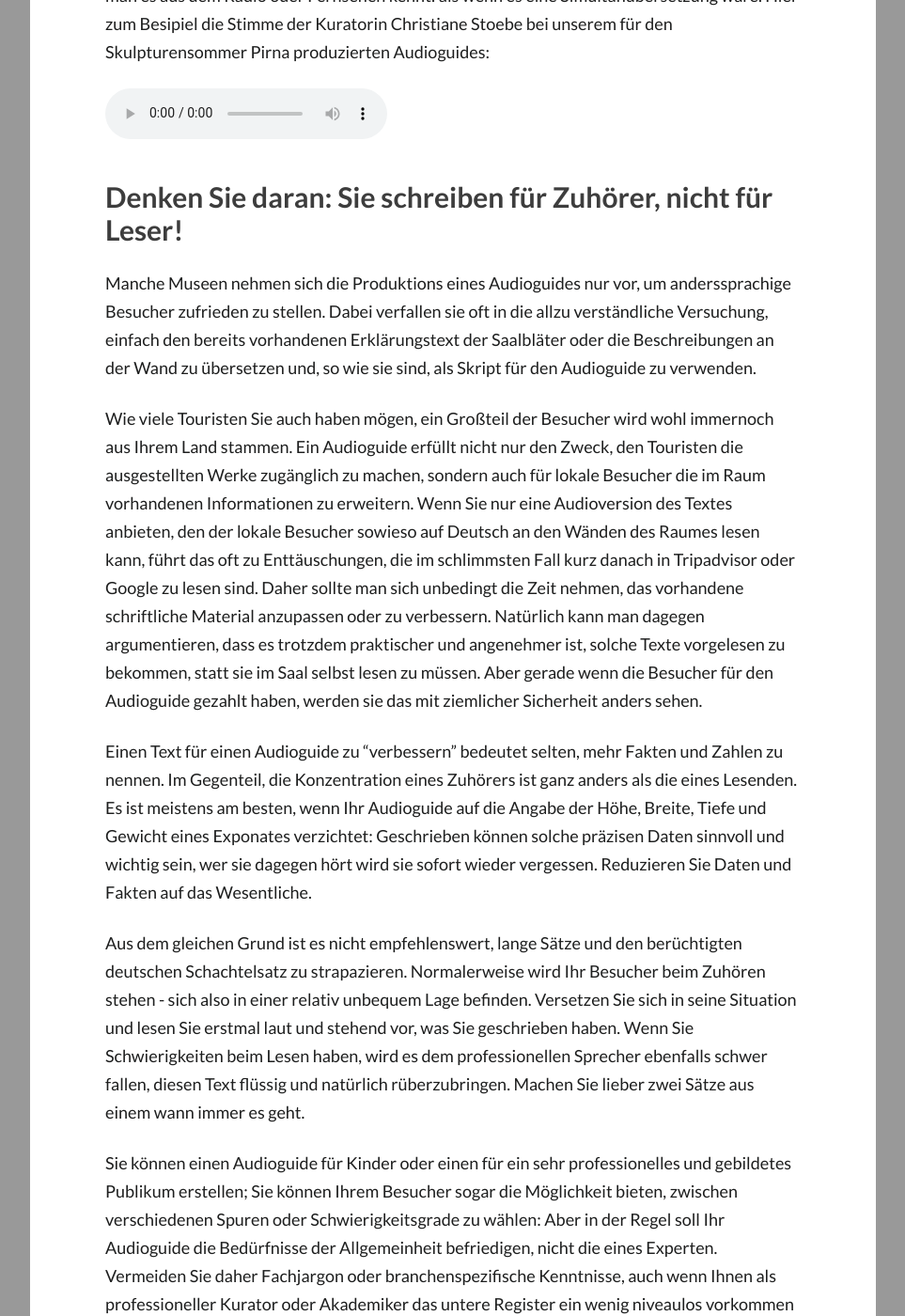
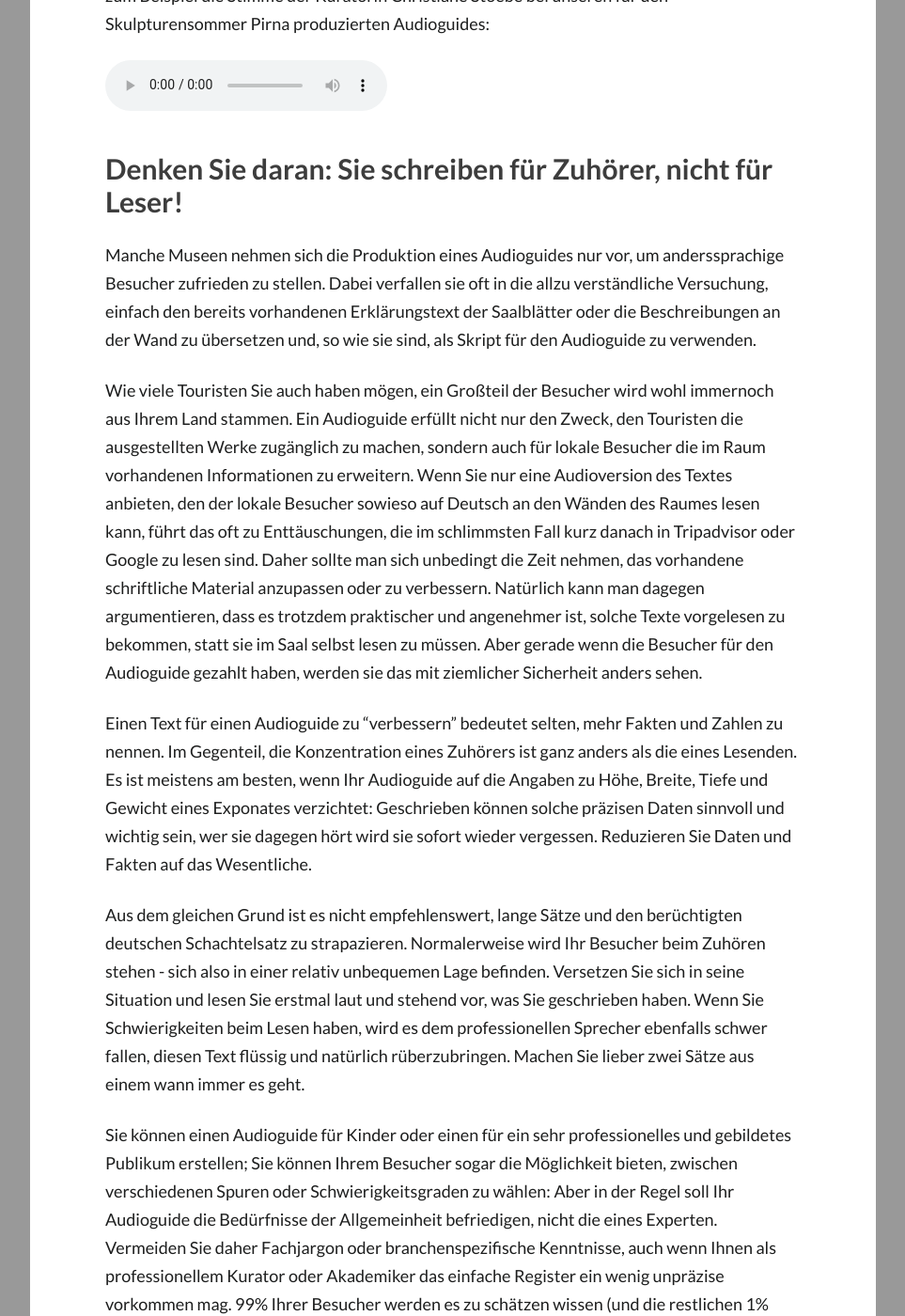
Before and after one commit to nubart/blog-de, a Jekyll site: the page built from _posts/2018-06-10-wie-audioguide-museum-schreiben-skript.md, in a window 1280 px wide and 1400 px high, scrolled down 3908 px. Shown: the whole window at 94% size, without its empty margins (8-971 px from the left). Built offline with Jekyll 4.4.1, drawn with Linux system fonts in a browser that asks for light colours; some web fonts are replaced; comment, search, counter and statistics services are not loaded; some of the changed text lies outside the part shown.

Commit message:
Mailchimp

```diff
--- a/_posts/2018-06-10-wie-audioguide-museum-schreiben-skript.md
+++ b/_posts/2018-06-10-wie-audioguide-museum-schreiben-skript.md
@@ -42,9 +42,9 @@
 Sie können die Auswahl Ihrer Exponate aber auch als *work in progress* betrachten und mit der Zeit verfeinern. Wie bei Nubart vermitteln inzwischen viele Audioguides konkrete Informationen über die meist angehörten Spuren. (Wenn nicht sollten Sie unbedingt darauf bestehen!). Auf diese Weise werden Sie mit der Zeit die Vorlieben Ihres Publikums besser kennen und die selten oder nur halb angehörten Spuren entfernen, verkürzen oder durch andere, geeignetere ersetzen.
 
 ## Ergänzen Sie die Erklärung der Stücke mit einleitenden Bemerkungen.
-Obwohl man es so am ehesten gewöhnt ist, müssen sich Audioguides nicht nur auf die Erläuterung einzelner Exponate beschränken. Sie können auch einführende Bemerkungen zum Kontext hinzufügen, z.B. um die Eigenarten eine bestimmten Epoche zu skizzieren oder um einige allgemeine Bemerkungen über den Künstler zu machen, dessen Arbeit Sie präsentieren.
+Obwohl man es so am ehesten gewöhnt ist, müssen sich Audioguides nicht nur auf die Erläuterung einzelner Exponate beschränken. Sie können auch einführende Bemerkungen zum Kontext hinzufügen, z.B. um die Eigenarten einer bestimmten Epoche zu skizzieren oder um einige allgemeine Bemerkungen über den Künstler zu machen, dessen Arbeit Sie präsentieren.
 
-Denken Sie aber daran, dass das in der Regel die ansträngensten Spuren für die Besucher sind, da es dabei nichts Konkretes anzusehen gibt. Halten Sie sich an das Wesentliche und versuchen Sie, diese Spuren besonders attraktiv und kurz zu machen.
+Denken Sie aber daran, dass das in der Regel die anstrengensten Spuren für die Besucher sind, da es dabei nichts Konkretes anzusehen gibt. Halten Sie sich an das Wesentliche und versuchen Sie, diese Spuren besonders attraktiv und kurz zu machen.
 
 ## Beziehen Sie die Originalstimmen von Kuratoren und Künstlern ein
 *Authenticity sells!* Wie wäre es, wenn der Künstler Ihnen höchstpersönlich seine Werke erklärt? Der Gehörsinn ist stark mit unseren Emotionen verbunden, und diese fiktive Nähe zu der Stimme des Künstlers hat etwas ganz Besonderes.
@@ -53,23 +53,23 @@
 
 Gerade bei Sonderausstellungen ist die Zeit knapp und es ist nicht immer möglich, Inhalte über den Katalog oder die Plakate hinaus zu generieren. Direkte, spontan aufgenommene Darstellungen sind dagegen relativ einfach und schnell zu organisieren. Wenn es absolut keine andere Möglichkeit gibt, können Sie sie sogar via Skype aufnehmen: Die Authentizität der Originalstimme wird die unperfekte Aufnahmequalität übertrumpfen. (Mitarbeiter der Tate oder des MOMAs: bitte nicht aufregen! Wir haben ja schon gesagt, dass wir uns mit diesem Beitrag an kleinere Museen wenden, die sich vielleicht weder aufwendige Content-Agenturen noch Studio-Tonaufnahmen leisten können, und trotzdem ihren Besuchern eine informative Erklärung der Ausstellung anbieten möchten).
 
-Um selbstaufgenommene Aufnahmen auch in einer anderen Sprache verfügbar zu machen, ohne auf die Authentizität der Originalstimme zu verzichten, übespielen wir sie in Nubart wie man es aus dem Radio oder Fernsehen kennt: als wenn es eine Simultanübersetzung wäre. Hier zum Besipiel die Stimme der Kuratorin Christiane Stoebe bei unserem für den Skulpturensommer Pirna produzierten Audioguides:
+Um selbstaufgenommene Aufnahmen auch in einer anderen Sprache verfügbar zu machen, ohne auf die Authentizität der Originalstimme zu verzichten, überspielen wir sie in Nubart wie man es aus dem Radio oder Fernsehen kennt: als wenn es eine Simultanübersetzung wäre. Hier zum Beispiel die Stimme der Kuratorin Christiane Stoebe bei unseren für den Skulpturensommer Pirna produzierten Audioguides:
 
 
 <audio controls src="{{site.baseurl}}/audio/engel-en.mp3">Ihr Browser unterstützt das Element <code>Audio</code> nicht.</audio>
 
 ## Denken Sie daran: Sie schreiben für Zuhörer, nicht für Leser!
 
-Manche Museen nehmen sich die Produktions eines Audioguides nur vor, um anderssprachige Besucher zufrieden zu stellen. Dabei verfallen sie oft in die allzu verständliche Versuchung, einfach den bereits vorhandenen Erklärungstext der Saalbläter oder die Beschreibungen an der Wand zu übersetzen und, so wie sie sind, als Skript für den Audioguide zu verwenden.
+Manche Museen nehmen sich die Produktion eines Audioguides nur vor, um anderssprachige Besucher zufrieden zu stellen. Dabei verfallen sie oft in die allzu verständliche Versuchung, einfach den bereits vorhandenen Erklärungstext der Saalblätter oder die Beschreibungen an der Wand zu übersetzen und, so wie sie sind, als Skript für den Audioguide zu verwenden.
 
 Wie viele Touristen Sie auch haben mögen, ein Großteil der Besucher wird wohl immernoch aus Ihrem Land stammen. Ein Audioguide erfüllt nicht nur den Zweck, den Touristen die ausgestellten Werke zugänglich zu machen, sondern auch für lokale Besucher die im Raum vorhandenen Informationen zu erweitern. Wenn Sie nur eine Audioversion des Textes anbieten, den der lokale Besucher sowieso auf Deutsch an den Wänden des Raumes lesen kann, führt das oft zu Enttäuschungen, die im schlimmsten Fall kurz danach in Tripadvisor oder Google zu lesen sind. Daher sollte man sich unbedingt die Zeit nehmen, das vorhandene schriftliche Material anzupassen oder zu verbessern. Natürlich kann man dagegen argumentieren, dass es trotzdem praktischer und angenehmer ist, solche Texte vorgelesen zu bekommen, statt sie im Saal selbst lesen zu müssen. Aber gerade wenn die Besucher für den Audioguide gezahlt haben, werden sie das mit ziemlicher Sicherheit anders sehen.
 
 Einen Text für einen Audioguide zu "verbessern" bedeutet selten, mehr Fakten und Zahlen zu nennen. Im Gegenteil, die Konzentration eines Zuhörers ist ganz anders als die eines Lesenden.
-Es ist meistens am besten, wenn Ihr Audioguide auf die Angabe der Höhe, Breite, Tiefe und Gewicht eines Exponates verzichtet: Geschrieben können solche präzisen Daten sinnvoll und wichtig sein, wer sie dagegen hört wird sie sofort wieder vergessen. Reduzieren Sie Daten und Fakten auf das Wesentliche.
+Es ist meistens am besten, wenn Ihr Audioguide auf die Angaben zu Höhe, Breite, Tiefe und Gewicht eines Exponates verzichtet: Geschrieben können solche präzisen Daten sinnvoll und wichtig sein, wer sie dagegen hört wird sie sofort wieder vergessen. Reduzieren Sie Daten und Fakten auf das Wesentliche.
 
-Aus dem gleichen Grund ist es nicht empfehlenswert, lange Sätze und den berüchtigten deutschen Schachtelsatz zu strapazieren. Normalerweise wird Ihr Besucher beim Zuhören stehen - sich also in einer relativ unbequem Lage befinden. Versetzen Sie sich in seine Situation und lesen Sie erstmal laut und stehend vor, was Sie geschrieben haben. Wenn Sie Schwierigkeiten beim Lesen haben, wird es dem professionellen Sprecher ebenfalls schwer fallen, diesen Text flüssig und natürlich rüberzubringen. Machen Sie lieber zwei Sätze aus einem wann immer es geht.
+Aus dem gleichen Grund ist es nicht empfehlenswert, lange Sätze und den berüchtigten deutschen Schachtelsatz zu strapazieren. Normalerweise wird Ihr Besucher beim Zuhören stehen - sich also in einer relativ unbequemen Lage befinden. Versetzen Sie sich in seine Situation und lesen Sie erstmal laut und stehend vor, was Sie geschrieben haben. Wenn Sie Schwierigkeiten beim Lesen haben, wird es dem professionellen Sprecher ebenfalls schwer fallen, diesen Text flüssig und natürlich rüberzubringen. Machen Sie lieber zwei Sätze aus einem wann immer es geht.
 
-Sie können einen Audioguide für Kinder oder einen für ein sehr professionelles und gebildetes Publikum erstellen; Sie können Ihrem Besucher sogar die Möglichkeit bieten, zwischen verschiedenen Spuren oder Schwierigkeitsgrade zu wählen: Aber in der Regel soll Ihr Audioguide die Bedürfnisse der Allgemeinheit befriedigen, nicht die eines Experten. Vermeiden Sie daher Fachjargon oder branchenspezifische Kenntnisse, auch wenn Ihnen als professioneller Kurator oder Akademiker das untere Register ein wenig niveaulos vorkommen mag. 99% Ihrer Besucher werden es zu schätzen wissen (und die restlichen 1% können jederzeit in den Museumsshop gehen und den Katalog kaufen!).
+Sie können einen Audioguide für Kinder oder einen für ein sehr professionelles und gebildetes Publikum erstellen; Sie können Ihrem Besucher sogar die Möglichkeit bieten, zwischen verschiedenen Spuren oder Schwierigkeitsgraden zu wählen: Aber in der Regel soll Ihr Audioguide die Bedürfnisse der Allgemeinheit befriedigen, nicht die eines Experten. Vermeiden Sie daher Fachjargon oder branchenspezifische Kenntnisse, auch wenn Ihnen als professionellem Kurator oder Akademiker das einfache Register ein wenig unpräzise vorkommen mag. 99% Ihrer Besucher werden es zu schätzen wissen (und die restlichen 1% können jederzeit in den Museumsshop gehen und den Katalog kaufen!).
 
 Wenn Sie den Audioguide wirklich verbessern möchten, verwenden Sie Anekdoten oder Kuriositäten, die mit dem Exponat zu tun haben: es wird Ihrem Besucher helfen, sich nicht nur an dieses bestimmte Werk zu erinnern, sondern auch an Ihr Museum. Und darum geht es ja zum Teil auch!
 
```
Also changed, not shown: other parts of _posts/2018-06-10-wie-audioguide-museum-schreiben-skript.md (+3 -3 lines), _posts/2018-06-14-digitale-audioguides-offline-ohne-netzabdeckung.md (+9 -9 lines), _posts/2018-06-25-museum-wie-kann-man-daten-besucher-erhalten.md (+7 -7 lines), _posts/2018-07-11-nubart-barrierefrei-zugaengliche-audioguides.md (+6 -6 lines).
